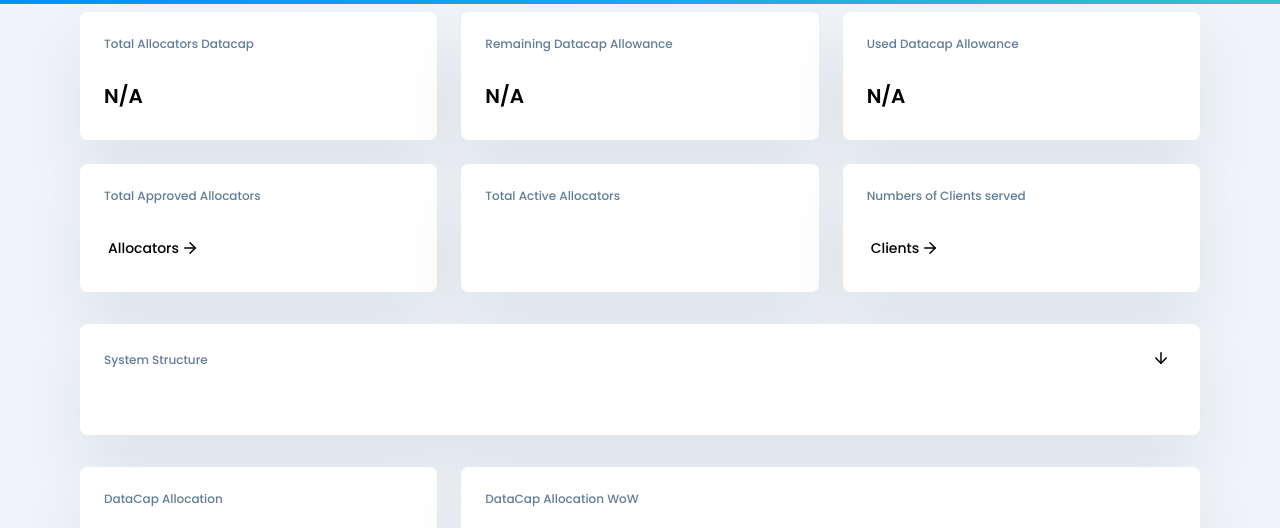
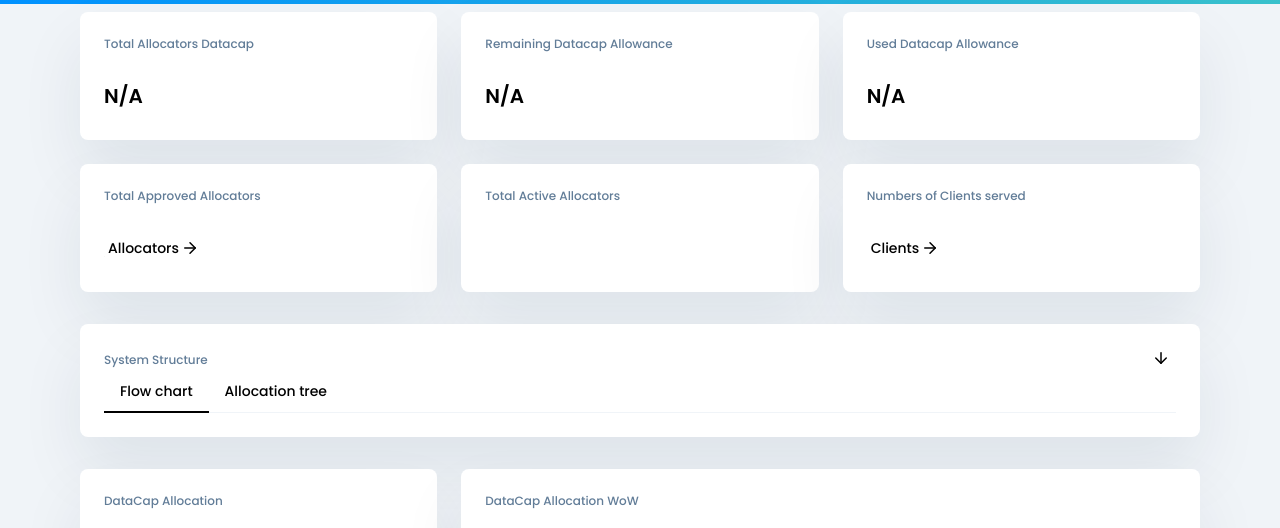
Before and after one commit to fidlabs/filplus-dashboard-webapp, a React app: page / in a window 1280 px wide. Both pictures are taken after a click on the button 779 px from the left and 579 px from the top of the page. Shown: the part 220-748 px from the top of the page. Built offline with nearby package versions, Linux system fonts and the light colour scheme; some packages are replaced by stand-ins of ours; no server answers.

Commit message:
dataflow tree view

```diff
--- a/package.json
+++ b/package.json
@@ -15,6 +15,7 @@
     "lucide-react": "^0.395.0",
     "outy": "^0.1.2",
     "react": "^17.0.1",
+    "react-d3-tree": "^3.6.2",
     "react-datepicker": "^6.8.0",
     "react-dom": "^17.0.1",
     "react-ga4": "^2.1.0",
--- a/src/components/DashboardPageV2/dataCapAllocationsWoW.js
+++ b/src/components/DashboardPageV2/dataCapAllocationsWoW.js
@@ -24,7 +24,6 @@ export const DataCapAllocationsWoW = () => {
         });
       });
     }
-    console.log('normalData', normalData);
     return normalData;
   });
 
--- /dev/null
+++ b/src/components/DashboardPageV2/dataCapFlowTree.js
@@ -0,0 +1,78 @@
+import { useFetch } from '../../hooks/fetch';
+import { convertBytesToIEC } from '../../utils/bytes';
+import { useEffect, useMemo, useState } from 'react';
+import { ResponsiveContainer, Sankey, Tooltip } from 'recharts';
+import filesize from 'filesize';
+import s from './s.module.css';
+import { xFormatter } from '../../utils/chart';
+import { ArrowLeft, ArrowRight } from 'lucide-react';
+import { Link } from 'react-router-dom';
+import cn from 'classnames';
+import Tree from 'react-d3-tree';
+
+const PB_10 = 10 * 1024 * 1024 * 1024 * 1024 * 1024;
+const PB_15 = 15 * 1024 * 1024 * 1024 * 1024 * 1024;
+
+export const DataCapFlowTree = () => {
+  const fetchUrl = '/get-dc-flow-graph';
+
+  const [data, { loading, loaded }] = useFetch(fetchUrl);
+
+  const groupChildren = (children) => {
+
+  }
+
+  const treeData = useMemo(() => {
+    if (!data?.rkh) {
+      return null;
+    }
+
+    let skData = {
+      name: 'Root Key Holder',
+      children: [
+        {
+          name: '<10 PiB',
+          children: Object.entries(data.rkh).filter(([key, value]) => {
+            return value.datacap < PB_10
+          }).map(([key, value]) => ({
+            name: key,
+            children: []
+          }))
+        },
+        {
+          name: '>10 PiB & <15 PiB',
+          children: Object.entries(data.rkh).filter(([key, value]) => {
+            return value.datacap >= PB_10 && value.datacap < PB_15
+          }).map(([key, value]) => ({
+            name: key,
+            children: []
+          }))
+        }, {
+          name: '>15 PiB',
+          children: Object.entries(data.rkh).filter(([key, value]) => {
+            return value.datacap >= PB_15
+          }).map(([key, value]) => ({
+            name: key,
+            children: []
+          }))
+        }
+      ]
+    };
+
+    console.log(data);
+
+    console.log('skData', skData)
+
+    return skData;
+
+
+  }, [data]);
+
+  return <>
+    {treeData && <div>
+      <div id="treeWrapper" style={{ width: '100%', height: '1000px' }}>
+        <Tree data={treeData} />
+      </div>
+    </div>}
+  </>;
+};
--- a/src/components/DashboardPageV2/index.js
+++ b/src/components/DashboardPageV2/index.js
@@ -3,13 +3,15 @@ import { useFetch } from 'hooks/fetch';
 import { convertBytesToIEC } from 'utils/bytes';
 import { Spinner } from 'components/Spinner';
 import s from './s.module.css';
-import { useEffect, useState } from 'react';
+import { useState } from 'react';
 import { Link } from 'react-router-dom';
 import { ArrowRight } from 'lucide-react';
 import { DataCapAllocVsAvailable } from './dataCapAllocVsAvailable';
 import { DataCapAllocationsWoW } from './dataCapAllocationsWoW';
 import { DataCapUsedOverTime } from './dataCapUsedOverTime';
 import { DataCapFlowGraph } from './dataCapFlowGraph';
+import { Tabs } from './tabs';
+import { DataCapFlowTree } from './dataCapFlowTree';
 
 export default function DashboardPage() {
   const fetchUrl = '/getFilPlusStats';
@@ -107,7 +109,10 @@ export default function DashboardPage() {
             </button>
           </div>
           <div className={cn(s.cardData, !toggle && s.cardDataHidden)}>
-            <DataCapFlowGraph />
+            <Tabs tabs={['Flow chart', 'Allocation tree']}>
+              <DataCapFlowGraph />
+              <DataCapFlowTree />
+            </Tabs>
           </div>
         </div>
       </div>
--- a/src/components/DashboardPageV2/s.module.css
+++ b/src/components/DashboardPageV2/s.module.css
@@ -289,6 +289,44 @@
   color: var(--theme-text);
 }
 
+.tabs {
+  min-width: 100%;
+}
+
+.tabs > .tabsHeader {
+  width: 100%;
+  display: flex;
+  justify-content: flex-start;
+  align-items: center;
+  border-bottom: 1px solid var(--theme-background);
+}
+
+.tabs > .tabsHeader > .tabToggle {
+  padding: 8px 16px;
+  cursor: pointer;
+  margin-bottom: -1px;
+  font-weight: 500;
+  font-size: 14px;
+  border-bottom: 2px solid transparent;
+}
+
+.tabs > .tabsHeader > .tabToggle:hover {
+  border-bottom: 2px solid var(--color-black);
+  background-color: var(--theme-background);
+}
+
+.tabs > .tabsHeader > .tabToggle.active {
+  border-bottom: 2px solid var(--color-black);
+}
+
+.tabs > .tabsContent {
+  overflow: hidden;
+}
+
+.tabs > .tabsContent > .tabsElement {
+  width: 100%;
+}
+
 @media (min-width: 768px) {
   .grid, .grid.double {
     gap: 24px;
--- /dev/null
+++ b/src/components/DashboardPageV2/tabs.js
@@ -0,0 +1,25 @@
+import s from './s.module.css';
+import cn from 'classnames';
+import {Children, cloneElement, useState } from 'react';
+
+export const Tabs = ({children, tabs}) => {
+
+  const [currentTab, setCurrentTab] = useState(0);
+
+  return <div className={cn(s.tabs)}>
+    <div className={cn(s.tabsHeader)}>
+      {tabs.map((item, i) => (
+        <div onClick={() => setCurrentTab(i)} className={cn(s.tabToggle, currentTab === i && s.active)} key={i}>{item}</div>
+      ))}
+    </div>
+    <div className={cn(s.tabsContent)}>
+      {Children.map(children, (child, index) => (
+        currentTab === index ? <div
+          className={cn(cn(s.tabsElement))}
+        >
+          {cloneElement(child)}
+        </div> : <></>
+      ))}
+    </div>
+  </div>
+}
```
Also changed, not shown: 1 other file.
